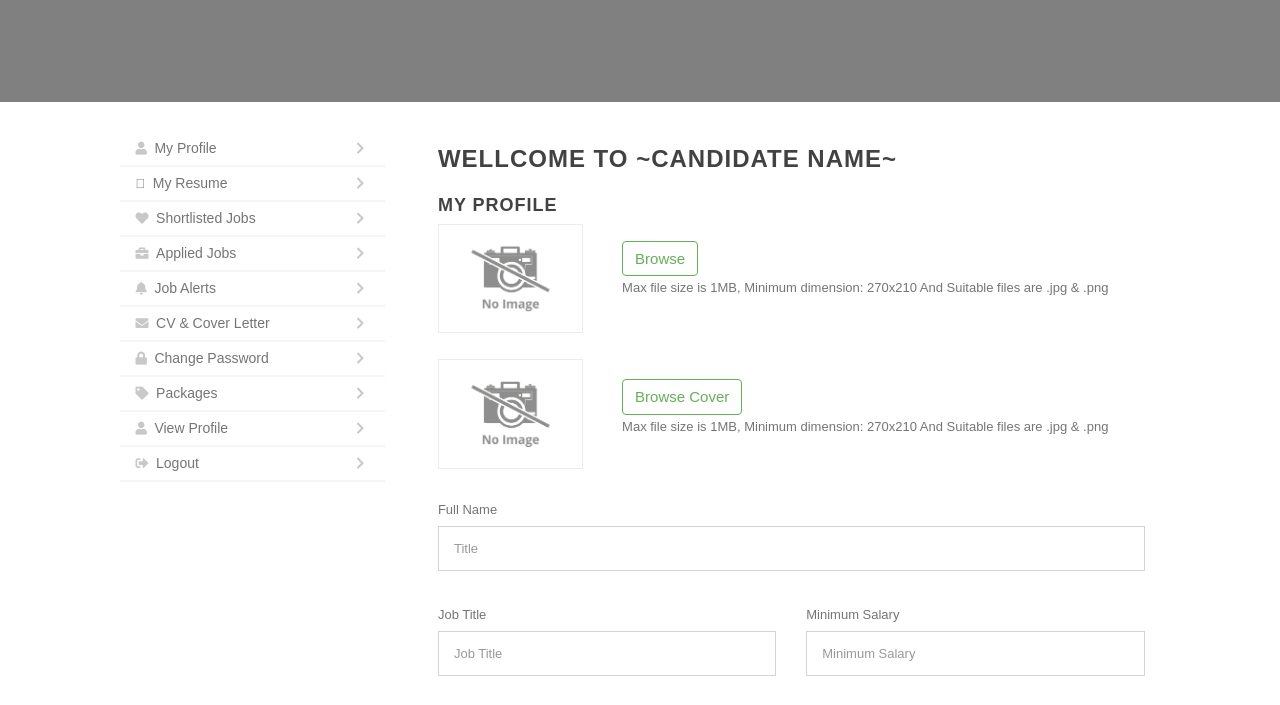
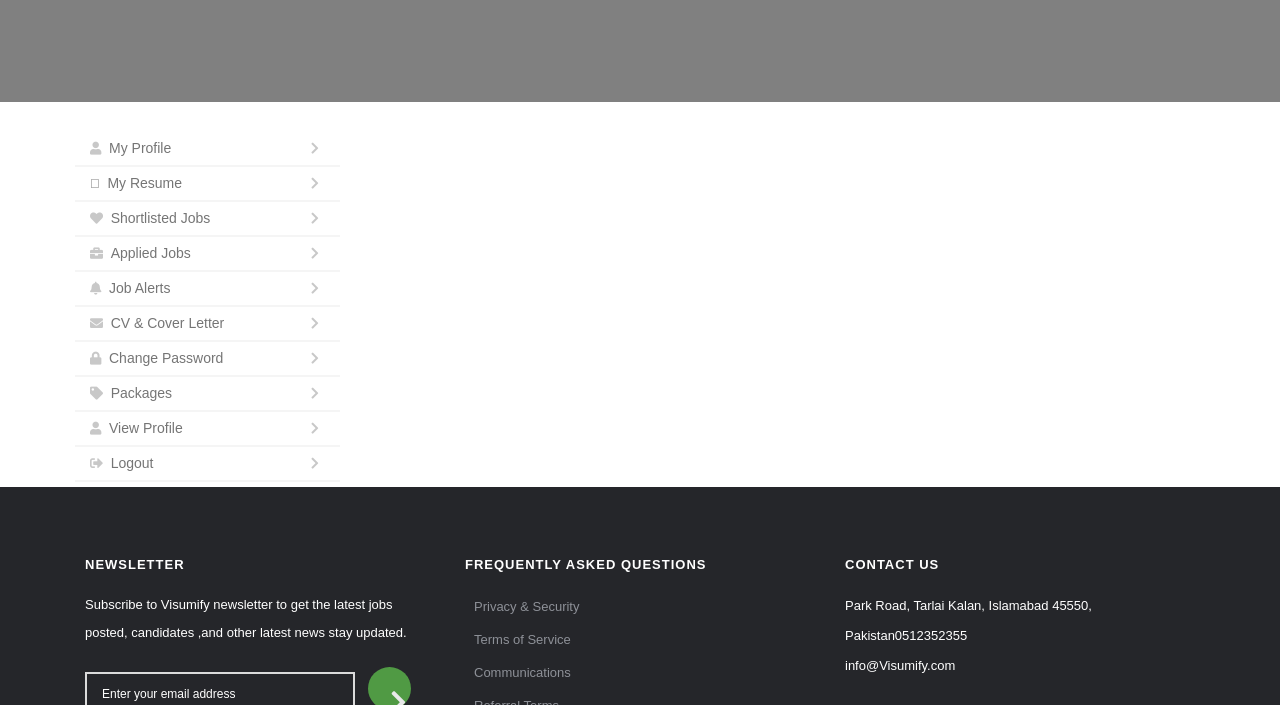
Before and after one commit to MHaroonBhatti/Visumify, a plain HTML site: page candidate_dashboard.html in a window 1280 px wide. Shown: the part 310-1015 px from the top of the page. Drawn offline with nearby package versions, Linux system fonts and the light colour scheme; some icons are missing; a web font is replaced by a local one.

Commit message:
Revert "Update candidate_dashboard.html"

```diff
--- a/candidate_dashboard.html
+++ b/candidate_dashboard.html
@@ -224,10 +224,10 @@
 
 
 
-                <div class="col-8 job_cards py-2 mr-2">
+                <div class="col-9 job_cards py-2">
 
                     <div class="tab-content container-fluid">
-                        <div class="collapse show" id="tab-1">
+                        <div class="collapse" id="tab-1">
                             <div class="row">
                                 <div class="col-lg-10 details order-2 order-lg-1">
                                     <h1>Wellcome to ~Candidate Name~</h1>
@@ -239,42 +239,23 @@
                                     <img src="Assets/img/candidatePicture/img-not-found.jpg" width=145px
                                         style="border: solid 0.5px rgba(0, 0, 0, 0.075);">
                                 </div>
-                                <div class="col-lg-9 py-5 mt-5">
+                                <div class="col-lg-8 py-5 ml-1 mt-5">
                                     <button type="button" class="btn btn-default"
                                         style="width: max-content; font-size: 15px; color: #55A747; border-color: #55A747;">Browse</button>
                                     <p>Max file size is 1MB, Minimum dimension: 270x210 And Suitable files are .jpg &
                                         .png</p>
                                 </div>
                             </div>
-
                             <div class="row">
                                 <div class="col-lg-3 py-2 mt-4">
                                     <img src="Assets/img/candidatePicture/img-not-found.jpg" width=145px
                                         style="border: solid 0.5px rgba(0, 0, 0, 0.075);">
                                 </div>
-                                <div class="col-lg-9 py-5 mt-3">
+                                <div class="col-lg-8 py-5 ml-1 mt-3">
                                     <button type="button" class="btn btn-default"
                                         style="width: max-content; font-size: 15px; color: #55A747; border-color: #55A747;">Browse Cover</button>
                                     <p>Max file size is 1MB, Minimum dimension: 270x210 And Suitable files are .jpg &
                                         .png</p>
-                                </div>
-                            </div>
-
-                            <div class="row">
-                                <div class="col-lg-12 py-2 mt-4">
-                                    <a> Full Name</a>
-                               <input type="text" placeholder="Title" style="border: solid 1px #d4d4d4; background-color: #fff;">
-                                </div>
-                            </div>
-
-                            <div class="row">
-                                <div class="col-lg-6 py-2">
-                                    <a> Job Title</a>
-                               <input type="text" placeholder="Job Title" style="border: solid 1px #d4d4d4; background-color: #fff;">
-                                </div>
-                                <div class="col-lg-6 py-2">
-                                    <a> Minimum Salary</a>
-                               <input type="text" placeholder="Minimum Salary" style="border: solid 1px #d4d4d4; background-color: #fff;">
                                 </div>
                             </div>
                         </div>
```
